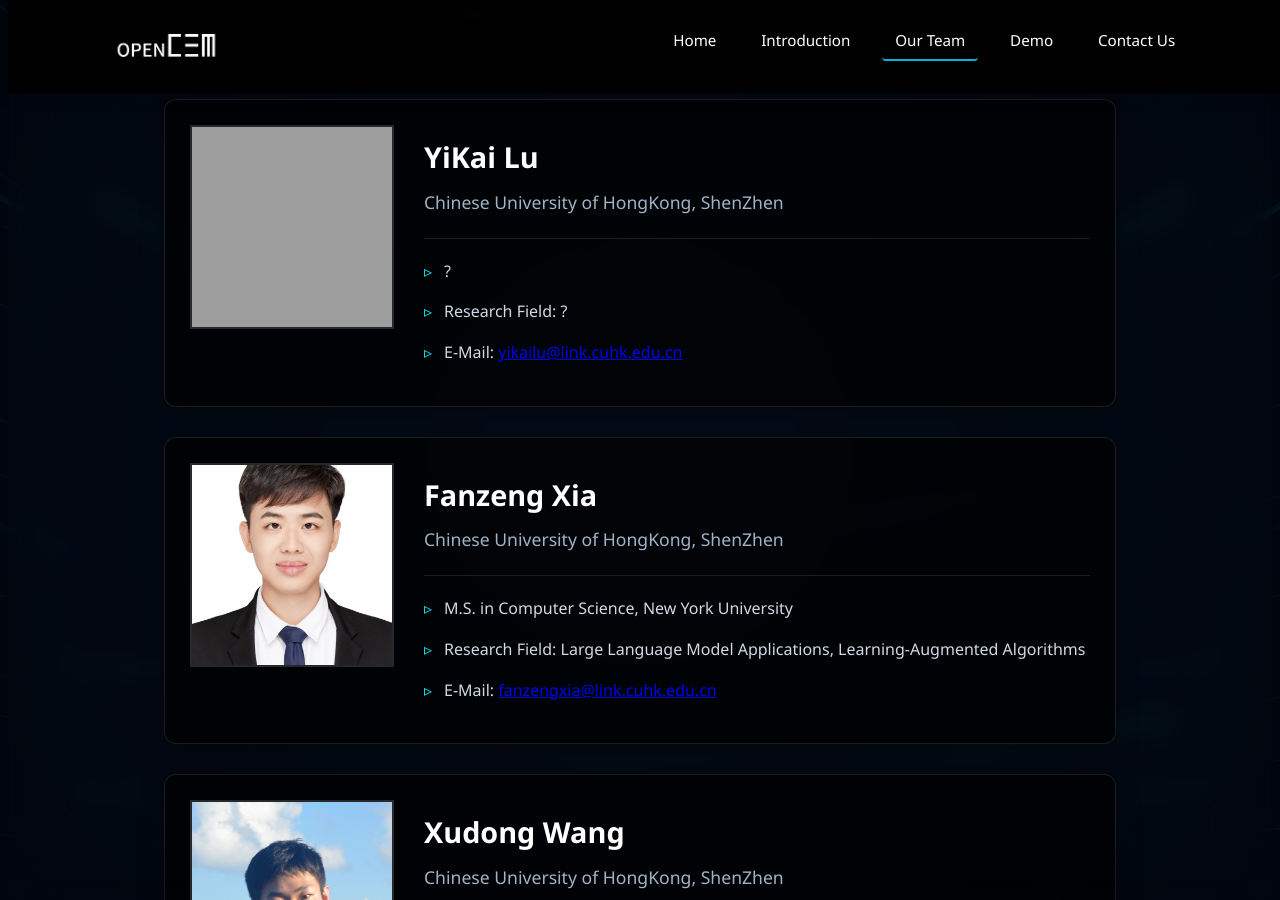
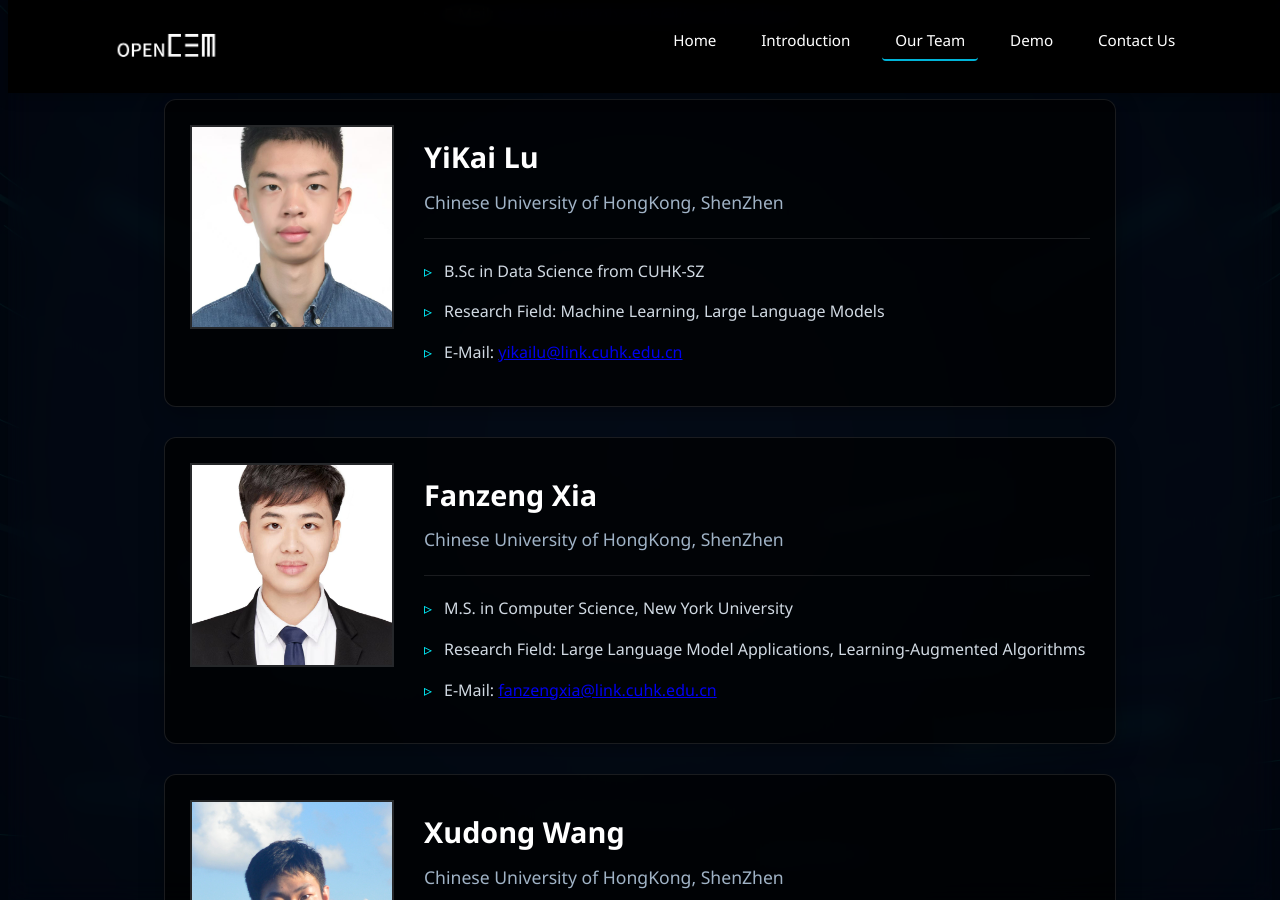
Before and after one commit to OpenCEM-platform/opencem-platform.github.io, a Jekyll site: the page built from team.markdown, in a window 1280 px wide and 900 px high, scrolled down 852 px. Built offline with Jekyll 4.4.1, drawn with Linux system fonts in a browser that asks for light colours; grey boxes are pictures that could not be loaded.

Commit message:
modify info

```diff
--- a/_data/team.yml
+++ b/_data/team.yml
@@ -13,8 +13,8 @@
 - name: "YiKai Lu"
   photo: "yikailu.jpeg"
   affiliation: "Chinese University of HongKong, ShenZhen"
-  background: "?"
-  research_field: "?"
+  background: "B.Sc in Data Science from CUHK-SZ"
+  research_field: "Machine Learning, Large Language Models"
   email: "yikailu@link.cuhk.edu.cn"
 - name: "Fanzeng Xia"
   photo: "fanzengxia.jpeg"
```
Also changed, not shown: assets/images/team/Not used.jpg (deleted), assets/images/team/yikailu.jpeg (added).
